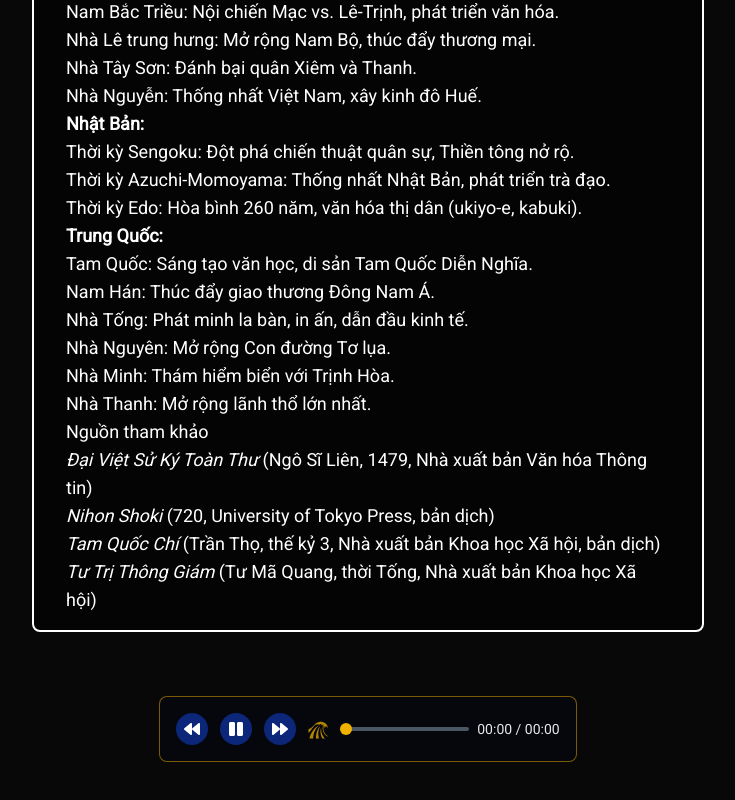
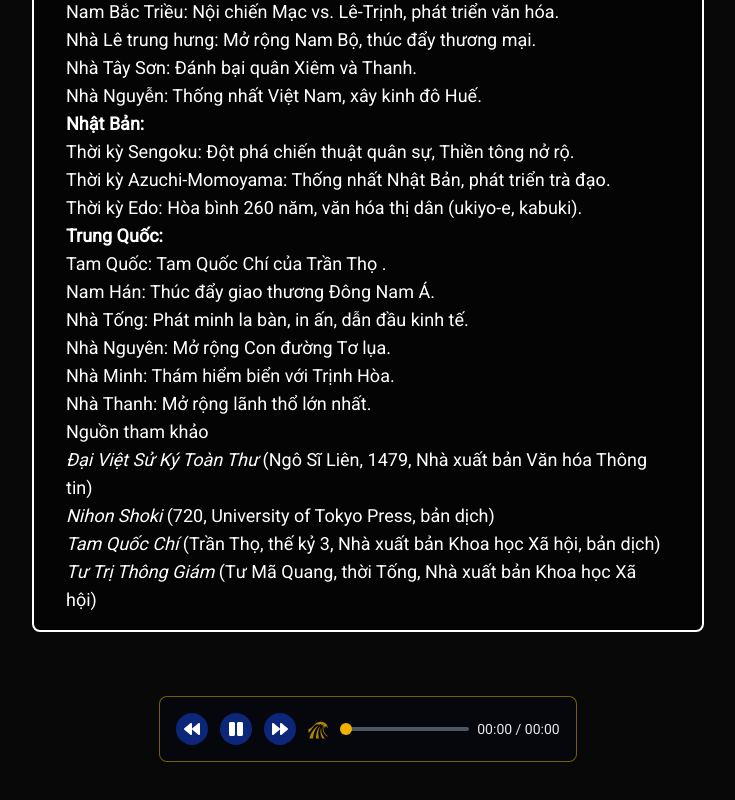
Before and after one commit to lehung2025/history-site-v2, a Next.js app: page /dynasties in a window 1280 px wide. Shown: the part 1278-2078 px from the top of the page, without its empty margins (272-1007 px from the left). Built offline with nearby package versions, Linux system fonts and the light colour scheme.

Commit message:
new packages, again

```diff
--- a/src/client-components/sub/DynastyIntroduction.tsx
+++ b/src/client-components/sub/DynastyIntroduction.tsx
@@ -78,7 +78,7 @@ const DynastyIntroduction = () => {
           <strong>Trung Quốc:</strong>
         </p>
         <ul>
-          <li>Tam Quốc: Sáng tạo văn học, di sản Tam Quốc Diễn Nghĩa.</li>
+          <li>Tam Quốc: Tam Quốc Chí của Trần Thọ .</li>
           <li>Nam Hán: Thúc đẩy giao thương Đông Nam Á.</li>
           <li>Nhà Tống: Phát minh la bàn, in ấn, dẫn đầu kinh tế.</li>
           <li>Nhà Nguyên: Mở rộng Con đường Tơ lụa.</li>
```
Also changed, not shown: package.json (+4 -4 lines), 1 other file (tests, documents, lock files or other folders).
